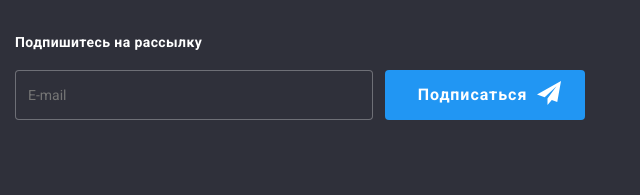
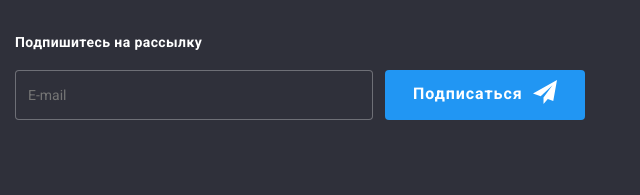
Before and after one commit to PavloF23/goit-markup-hw-06, a plain HTML site: page portfolio.html in a window 1280 px wide. Shown: the part 1648-1843 px from the top of the page, 640-1280 px from the left. Drawn offline with nearby package versions, Linux system fonts and the light colour scheme.

Commit message:
update14.07.22 1805

```diff
--- a/css/styles.css
+++ b/css/styles.css
@@ -849,16 +849,15 @@ address {
   box-shadow: 0 4px 0 4px rgba(0, 0, 0, 0.15);
 }
 .button-send {
-  position: relative;
+  display: inline-flex;
   width: 200px;
   height: 50px;
   margin-left: 12px;
+  padding: 10px 28px;
 }
-.send-text {
-  margin-left: -25px;
-}
-.send-icon {
-  position: absolute;
+.button-send::after {
+  content: "";
+  display: inline-block;
   width: 24px;
   height: 24px;
   margin-left: 10px;
--- a/portfolio.html
+++ b/portfolio.html
@@ -345,8 +345,7 @@
               />
             </label>
             <button class="button button-send" type="submit">
-              <span class="send-text">Подписаться</span>
-              <span class="send-icon"></span>
+              Подписаться
             </button>
           </div>
         </div>
```
Also changed, not shown: index.html (+1 -2 lines).
